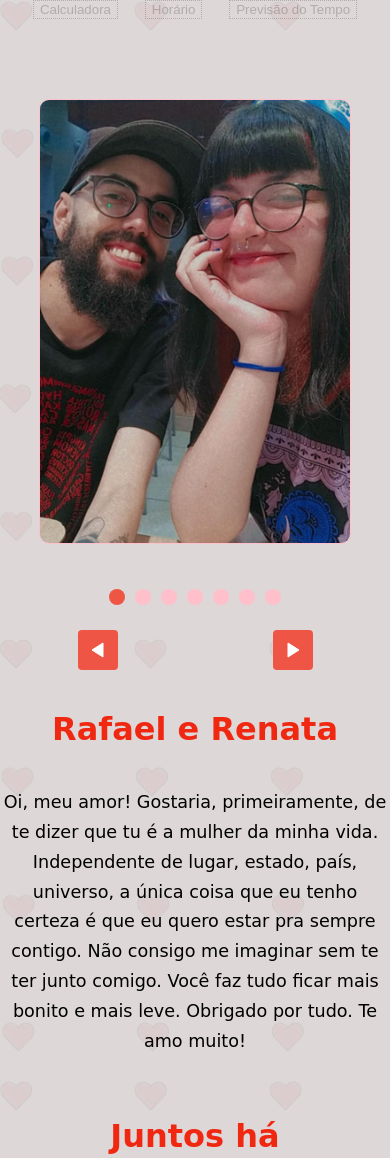
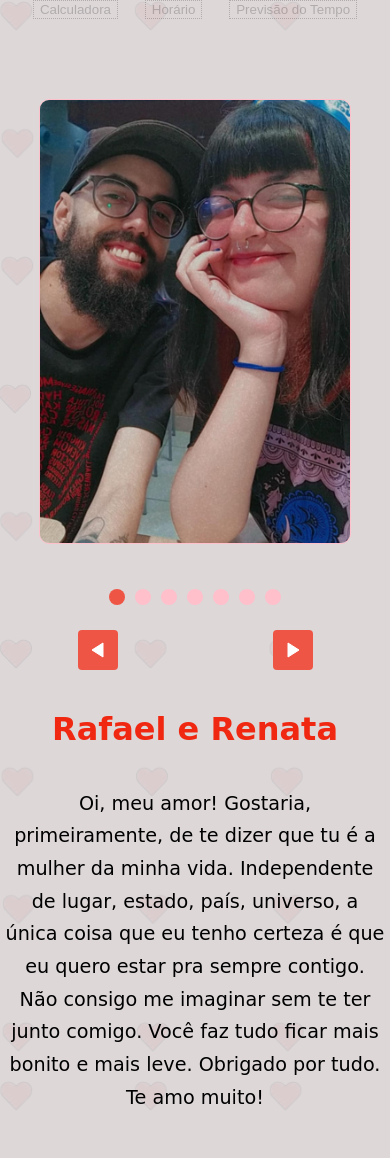
Before and after one commit to rafafreitasss/gift, a plain HTML site: page index.html in a window 390 px wide. Shown: the top 1158 px of the page. Drawn offline with Linux system fonts and the light colour scheme; no server answers.

Commit message:
alguns estilos

```diff
--- a/css/style.css
+++ b/css/style.css
@@ -471,4 +471,12 @@ p {
     flex-direction: column;
     gap: 50px;
   }
+  .historia {
+    font-size: 1.2rem;
+    padding-left: 0.3rem;
+    padding-right: 0.3rem;
+  }
+  p {
+    font-size: 1.125rem;
+  }
 }
```
